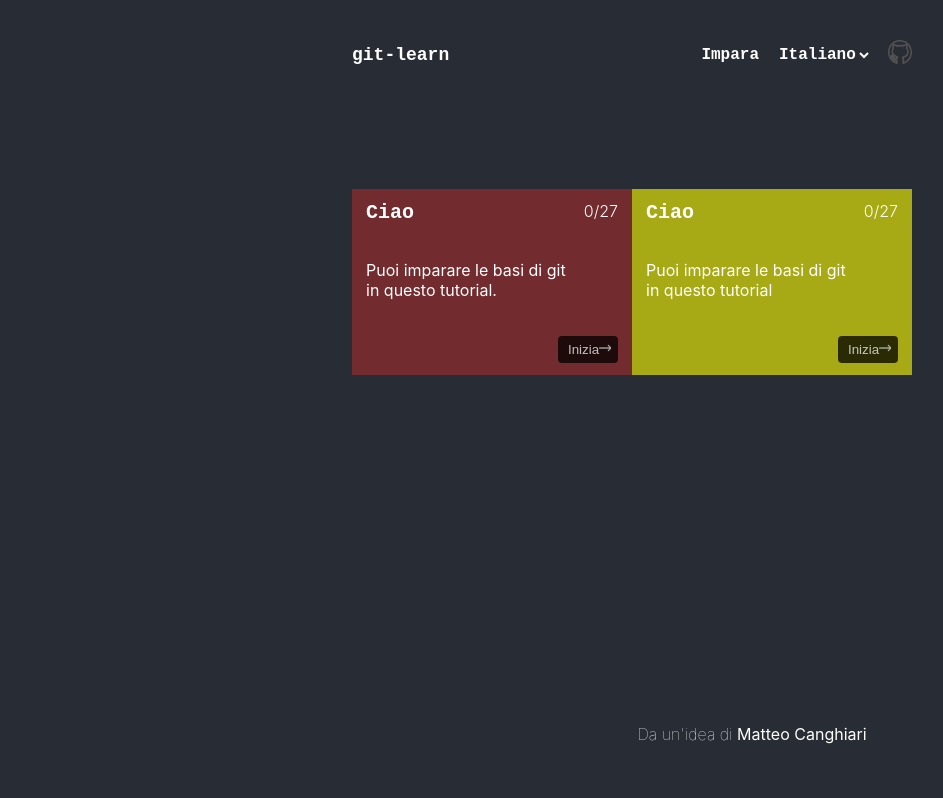
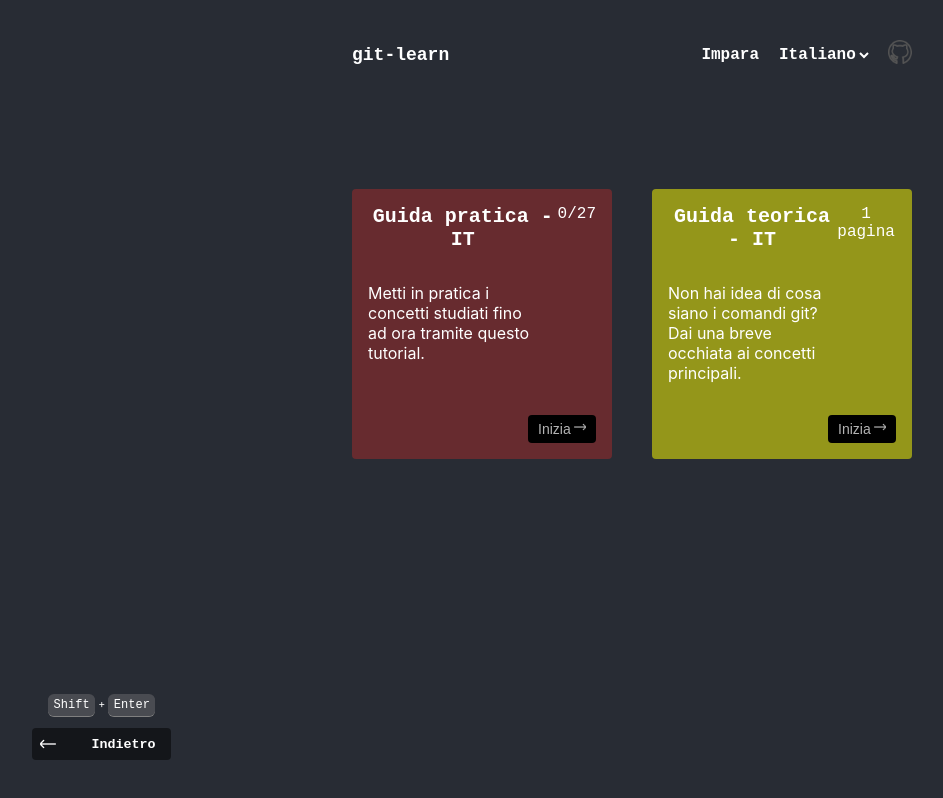
Before and after one commit to Canghiari04/git-learn, a React (Create React App) app in the folder project/: page /learn in a window 1280 px wide. Shown: the whole page, without its empty margins (8-951 px from the left). Built offline with nearby package versions, Linux system fonts and the light colour scheme.

Commit message:
home page and learn page almost done, missing images

```diff
--- /dev/null
+++ b/project/src/components/backNav.js
@@ -0,0 +1,20 @@
+import '../css/backNav.css';
+
+import arrow from '../img/arrow.png';
+
+import { Link } from "react-router-dom";
+
+export function BackNav({route, text}) {
+    return (
+        <>
+            <div className="div-back-nav">
+                <div>
+                    <span className="span-press-key">Shift</span>
+                    <span className="span-plus"> + </span>
+                    <span className="span-press-key">Enter</span>
+                </div>
+                <Link to={route}><img src={arrow}/><span>{text}</span></Link>
+            </div>
+        </>
+    );
+}
--- /dev/null
+++ b/project/src/components/forwardNav.js
@@ -0,0 +1,20 @@
+import '../css/forwardNav.css';
+
+import arrow from '../img/arrow.png';
+
+import { Link } from "react-router-dom";
+
+export function ForwardNav({route, text}) {
+    return (
+        <>
+            <div className="div-forward-nav">
+                <div>
+                    <span className="span-press-key">Ctrl</span>
+                    <span className="span-plus"> + </span>
+                    <span className="span-press-key">Enter</span>
+                </div>
+                <Link to={route}><img src={arrow}/><span>{text}</span></Link>
+            </div>
+        </>
+    );
+}
--- /dev/null
+++ b/project/src/css/backNav.css
@@ -0,0 +1,63 @@
+.div-back-nav {
+    left: 5vh;
+    bottom: 5vh;
+    width: 11vh;
+    width: auto;
+    color: white;
+    position: absolute;
+}
+
+.div-back-nav div {
+    width: 100%;
+    margin: 2vh 1vh;
+    text-align: center;
+    align-items: center;
+}
+
+.span-press-key {
+    font-size: 9pt;
+    padding: 0.5vh 0.7vh;
+    border-radius: 0.75vh;
+    box-shadow: 0px 1px gray;
+    background-color: #5e5f649d;
+    font-family: 'Courier New', Courier, monospace;
+}
+
+.span-press-key:hover {
+    background-color: #5e5f64;
+}
+
+.span-plus {
+    font-size: 8pt;
+}
+
+.div-back-nav a {
+    width: 100%;
+    display: flex;
+    color: white;
+    font-size: 10pt;
+    padding: 1vh 1vh;
+    font-weight: bold;
+    align-items: center;
+    border-radius: 0.5vh;
+    text-decoration: none;
+    justify-content: space-between;
+    background-color: rgba(0, 0, 0, 0.5);
+    transition: background-color 0.7s ease 0.5s;
+    font-family: 'Courier New', Courier, monospace;
+}
+
+.div-back-nav a span {
+    margin-right: 1vh;
+}
+
+.div-back-nav a:hover {
+    background-color: black;
+    transition-timing-function: 7ms;
+}
+
+.div-back-nav a img {
+    width: 2vh;
+    filter: invert(100%);
+    transform: rotate(180deg);
+}
--- /dev/null
+++ b/project/src/css/forwardNav.css
@@ -0,0 +1,62 @@
+.div-forward-nav {
+    right: 5vh;
+    bottom: 5vh;
+    width: 11vh;
+    width: auto;
+    color: white;
+    position: fixed;
+}
+
+.div-forward-nav div {
+    width: 100%;
+    margin: 2vh 1vh;
+    text-align: center;
+    align-items: center;
+}
+
+.span-press-key {
+    font-size: 9pt;
+    padding: 0.5vh 0.7vh;
+    border-radius: 0.75vh;
+    box-shadow: 0px 1px gray;
+    background-color: #5e5f649d;
+    font-family: 'Courier New', Courier, monospace;
+}
+
+.span-press-key:hover {
+    background-color: #5e5f64;
+}
+
+.span-plus {
+    font-size: 8pt;
+}
+
+.div-forward-nav a {
+    width: 100%;
+    display: flex;
+    color: white;
+    font-size: 10pt;
+    padding: 1vh 1vh;
+    font-weight: bold;
+    align-items: center;
+    border-radius: 0.5vh;
+    text-decoration: none;
+    justify-content: space-between;
+    background-color: rgba(0, 0, 0, 0.5);
+    transition: background-color 0.7s ease 0.5s;
+    font-family: 'Courier New', Courier, monospace;
+}
+
+.div-forward-nav a span {
+    margin-right: 1vh;
+}
+
+.div-forward-nav a:hover {
+    background-color: black;
+    transition-timing-function: 7ms;
+}
+
+.div-forward-nav a img {
+    width: 2vh;
+    filter: invert(100%);
+}
--- a/project/src/css/learn.css
+++ b/project/src/css/learn.css
@@ -1,50 +1,54 @@
 .learn-div {
     min-height: 100vh;
+    padding: 0vh 45vh;
+    position: relative;
     overflow-x: hidden;
     overflow-y: scroll;
     text-align: center;
     align-items: center;
-    padding: 0vh 45vh;
     background-color: #282c34;
 }
 
 .learn-div > div {
-    max-width: 100vh;
-    padding-top: 15vh;
-    display: flex;
+    gap: 5vh;
+    width: 100%;
+    display: grid;
+    margin-top: 15vh;
+    grid-template-columns: 1fr 1fr;
     justify-content: space-between;
 }
 
 .learn-div > div > div {
     text-align: left;
-    padding: 1.5vh 1.75vh;
+    position: relative;
+    border-radius: 0.5vh;
     transition: background-color 0.5s ease 0.7s;
 }
 
 .div-first-child {
-    width: 39vh;
-    background-color: rgba(165, 42, 42, 0.596);
-
+    width: 100%;
+    background-color: rgba(165, 42, 42, 0.5);
 }
 
 .div-first-child:hover {
-    background-color: brown;
     transition-timing-function: 1ms;
+    background-color: rgba(165, 42, 42, 0.7);
 }
 
 .div-second-child {
-    width: 39vh;
-    background-color: rgba(255, 255, 0, 0.596);
+    width: 100%;
+    background-color: rgba(255, 255, 0, 0.5);
 }
 
 .div-second-child:hover {
-    background-color: rgba(255, 255, 0, 0.747);
     transition-timing-function: 1ms;
+    background-color: rgba(255, 255, 0, 0.6);
 }
 
 .learn-div > div > div > div {
     width: 100%;
     display: flex;
+    padding: 2vh 0vh;
     text-align: center;
     justify-content: space-between;
 }
@@ -53,6 +57,7 @@
     color: white;
     font-size: 15pt;
     font-weight: 600;
+    padding-left: 2vh;
     font-family: 'Courier New', Courier, monospace;
 }
 
@@ -60,32 +65,36 @@
     color: white;
     font-size: 12pt;
     font-weight: 300;
+    padding-right: 2vh;
+    font-family: 'Courier New', Courier, monospace;
 }
 
 .learn-div > div > div > p {
-    width: 25vh;
+    width: 65%;
     color: white;
-    padding: 2.5vh 0vh;
+    padding-left: 2vh;
+    padding-bottom: 7.5vh;
 }
 
 .learn-div button {
-    width: 7.5vh;
+    right: 2vh;
+    bottom: 2vh;
+    width: 8.5vh;
     border: none;
     float: right;
     display: flex;
-    font-size: 10pt;
+    font-size: 10.5pt;
+    position: absolute;
     border-radius: 0.5vh;
     padding: 0.75vh 1.25vh;
+    background-color: black;
     justify-content: space-between;
     transition: color 0.5s ease 0.7s;
-    color: rgba(255, 255, 255, 0.733);
-    background-color: rgba(0, 0, 0, 0.75);
-    transition: background-color 0.5s ease 0.7s;
+    color: rgba(255, 255, 255, 0.7);
 }
 
 .learn-div button:hover {
     color: white;
-    background-color: black;
     transition-timing-function: 7ms;
 }
 
@@ -94,7 +103,3 @@
     opacity: 0.75;
     filter: invert(100%);
 }
-
-.learn-div button > img:hover {
-    filter: invert(100%);
-}
--- a/project/src/pages/homePage.js
+++ b/project/src/pages/homePage.js
@@ -7,13 +7,22 @@
 import { useNavigate } from 'react-router-dom';
 import { Header } from '../components/navbar.js';
 import { Footer } from '../components/footer.js';
-import { NavbarStrings, HomeStrings } from '../values/strings.js';
+import { ForwardNav } from '../components/forwardNav.js';
+import { NavbarStrings, HomeStrings, NavStrings } from '../values/strings.js';
 
 function HomePage({onChange}) {
   const language = useContext(GitLearnContext);
 
   var navbarContent = NavbarStrings[language];
   var pageContent = HomeStrings[language];
+  var navContent = NavStrings[language];
+
+  var navigate = useNavigate();
+  document.addEventListener("keydown", (event) => {
+    if (event.ctrlKey && event.code === "Enter") {
+      navigate("/learn");
+    }
+  })
 
   return (
     <>
@@ -22,6 +31,7 @@
         <MainContent content={pageContent}/>
         <Footer content={pageContent}/>
       </div>
+      <ForwardNav route={"/learn"} text={navContent.link_forward}/>
     </>
   );
 }
@@ -36,10 +46,12 @@
           <StartButton text={content.button_1}/>
         </div>
         <div>
+          <img/>
         </div>
       </div>
-      <div className="div-other-child">
+      <div>
         <div>
+          <img/>
         </div>
         <div>
           <span className="span-headline">Open Source</span>
@@ -49,7 +61,7 @@
           </form>
         </div>
       </div>
-      <div className="div-other-child">
+      <div>
         <div>
           <span className="span-headline">{content.title_3}</span>
           <span className="span-content"><span>Git</span> {content.content_3}</span>
@@ -58,6 +70,7 @@
           </form>
         </div>
         <div>
+          <img/>
         </div>
       </div>
     </>
--- a/project/src/pages/learnPage.js
+++ b/project/src/pages/learnPage.js
@@ -4,15 +4,24 @@
 
 import { useContext } from 'react';
 import { GitLearnContext } from '../App.js';
+import { useNavigate } from 'react-router-dom';
 import { Header } from '../components/navbar.js';
-import { Footer } from '../components/footer.js';
-import { NavbarStrings,  LearnStrings } from '../values/strings.js';
+import { BackNav } from '../components/backNav.js';
+import { NavbarStrings,  LearnStrings, NavStrings } from '../values/strings.js';
 
 function LearnPage({onChange}) {
     const language = useContext(GitLearnContext);
 
     var navbarContent = NavbarStrings[language];
     var learnContent = LearnStrings[language];
+    var navContent = NavStrings[language];
+
+    var navigate = useNavigate()
+    document.addEventListener("keydown", (event) => {
+        if (event.shiftKey && event.code === "Enter") {
+            navigate("/");
+        }
+    })
 
     return (
         <>
@@ -20,6 +29,7 @@
                 <Header selectedLanguage={language} content={navbarContent} onChange={onChange}/>
                 <MainContent content={learnContent}/>
             </div>
+            <BackNav route={"/"} text={navContent.link_back}/>
         </>
     );
 }
@@ -30,22 +40,21 @@
             <div>
                 <div className="div-first-child">
                     <div>
-                        <span className="span-subtitle">Ciao</span>
+                        <span className="span-subtitle">{content.title_1}</span>
                         <span className="span-achievement">0/27</span>
                     </div>
-                    <p>Puoi imparare le basi di git in questo tutorial.</p>
-                    <button>Inizia <img src={arrow} alt="Arrow icon"/></button>
+                    <p>{content.content_1}</p>
+                    <button>{content.button} <img src={arrow} alt="Arrow icon"/></button>
                 </div>
                 <div className="div-second-child">
                     <div>
-                        <span className="span-subtitle">Ciao</span>
-                        <span className="span-achievement">0/27</span>
+                        <span className="span-subtitle">{content.title_2}</span>
+                        <span className="span-achievement">{content.achievement_1}</span>
                     </div>
-                    <p>Puoi imparare le basi di git in questo tutorial</p>
-                    <button>Inizia <img src={arrow} alt="Arrow icon"/></button>
+                    <p>{content.content_2}</p>
+                    <button>{content.button} <img src={arrow} alt="Arrow icon"/></button>
                 </div>
             </div>
-            <Footer content={content}/>
         </>
     );
 }
--- a/project/src/values/strings.js
+++ b/project/src/values/strings.js
@@ -32,9 +32,30 @@
 
 export const LearnStrings = {
   "IT": {
-      "footer": "Da un'idea di"
+      "title_1": "Guida pratica - IT",
+      "achievement_1": "1 pagina",
+      "content_1": "Metti in pratica i concetti studiati fino ad ora tramite questo tutorial.",
+      "title_2": "Guida teorica - IT",
+      "content_2": "Non hai idea di cosa siano i comandi git? Dai una breve occhiata ai concetti principali.",
+      "button": "Inizia"
     },
   "EN": {
-      "footer": "An idea by"
+    "title_1": "Do some stuff - EN",
+    "achievement_1": "1 page",
+    "content_1": "Practise the concepts studied in this tutorial, do some exercise in a interactive way.",
+    "title_2": "Theoritical concepts - EN",
+    "content_2": "Don't you have any idea about git commands? Let's start with a brief description about the main concepts.",
+    "button": "Start"
   }
 }
+
+export const NavStrings = {
+  "IT": {
+    "link_back": "Indietro",
+    "link_forward": "Avanti",
+  },
+  "EN": {
+    "link_back": "Back",
+    "link_forward": "Forward"
+  }
+}
```
Also changed, not shown: project/src/css/home.css (+9 -13 lines). Lines whose indentation alone changed are shown as unchanged.
